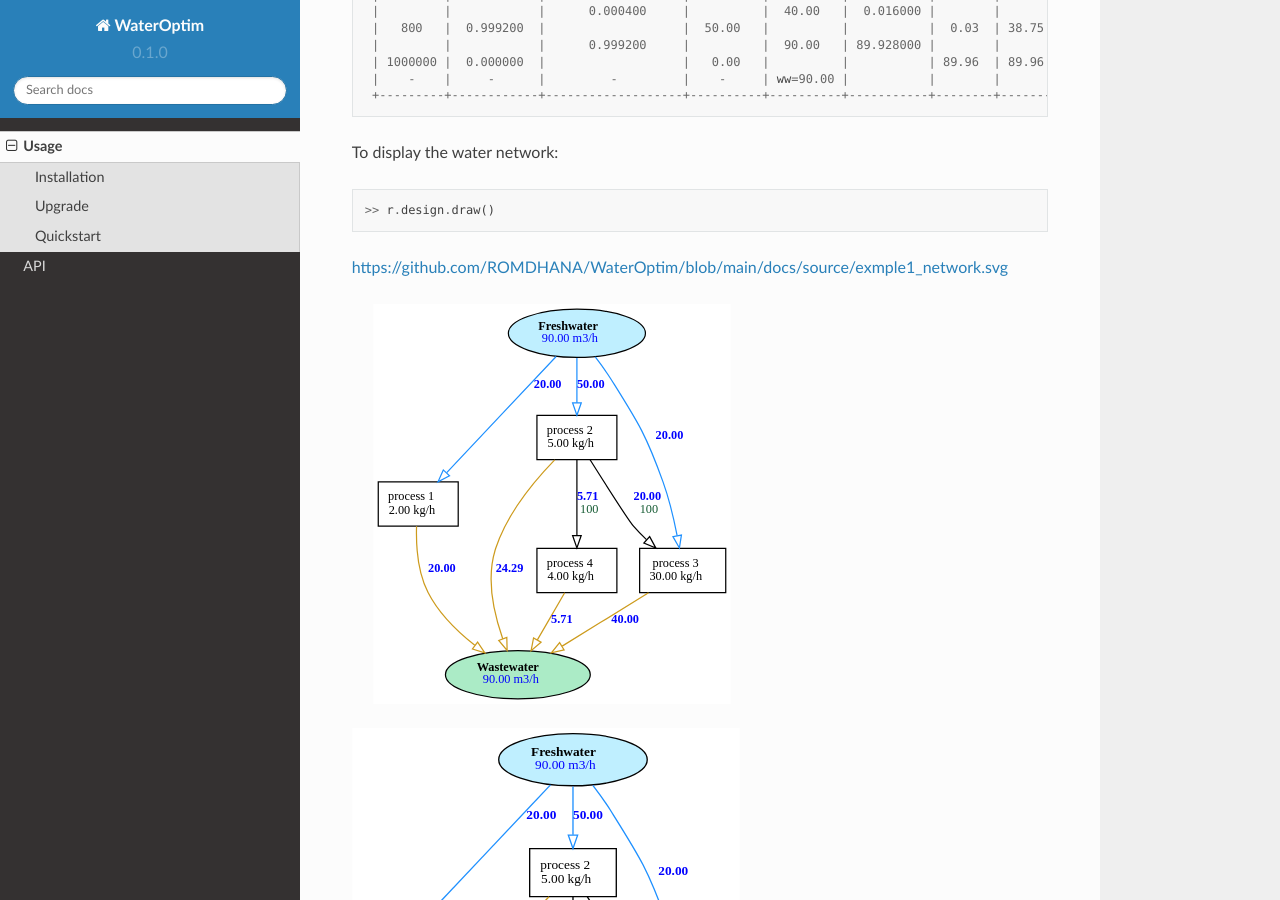
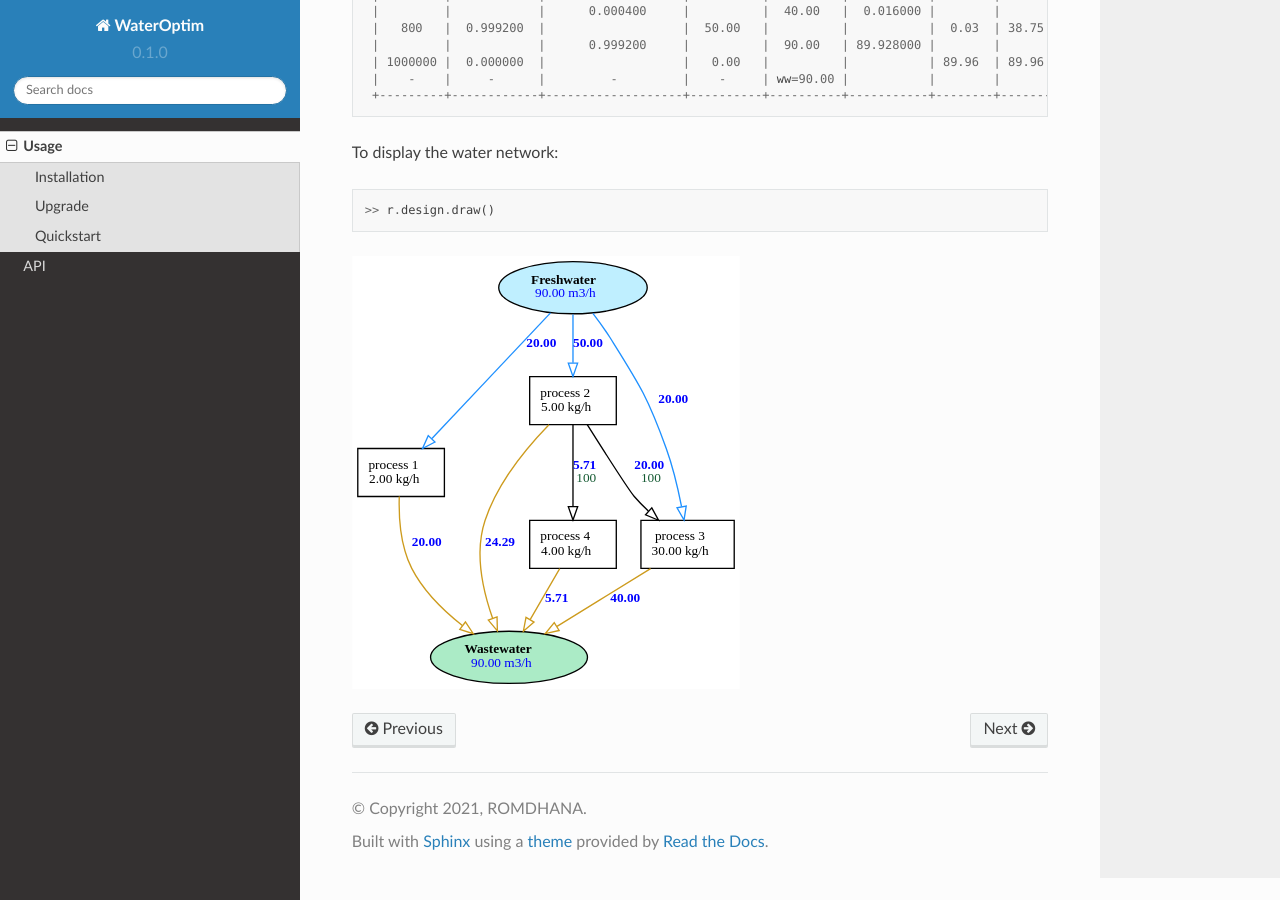
Before and after one commit to ROMDHANA/WaterOptim, a Sphinx documentation site: the page built from docs/source/usage.rst, in a window 1280 px wide and 900 px high, scrolled down 2778 px. Built offline with Sphinx 7.4.7 and the Read the Docs theme 2.0.0, drawn with Linux system fonts in a browser that asks for light colours.

Commit message:
Update usage.rst

```diff
--- a/docs/source/usage.rst
+++ b/docs/source/usage.rst
@@ -185,17 +185,6 @@ To display the water network:
 
    >> r.design.draw()
 
-https://github.com/ROMDHANA/WaterOptim/blob/main/docs/source/exmple1_network.svg
-
-.. image:: https://github.com/ROMDHANA/WaterOptim/blob/main/docs/source/exmple1_network.svg
-   :height: 400
-   :width: 400
-   :alt: water network1
-
-
-.. raw:: html
-
-        <img src="https://github.com/ROMDHANA/WaterOptim/blob/main/docs/source/exmple1_network.svg" alt="No message"/></a>
 
 
 .. image:: exmple1_network.svg
```
